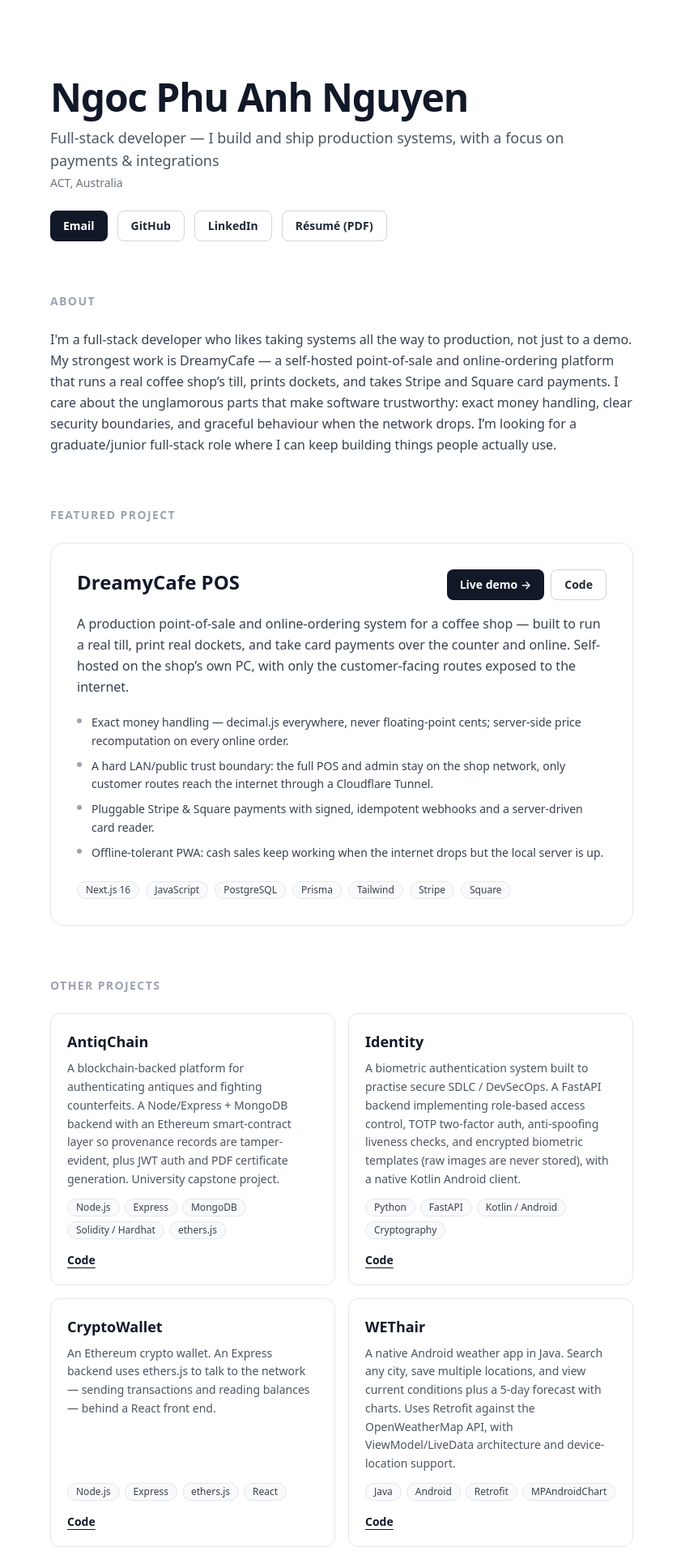
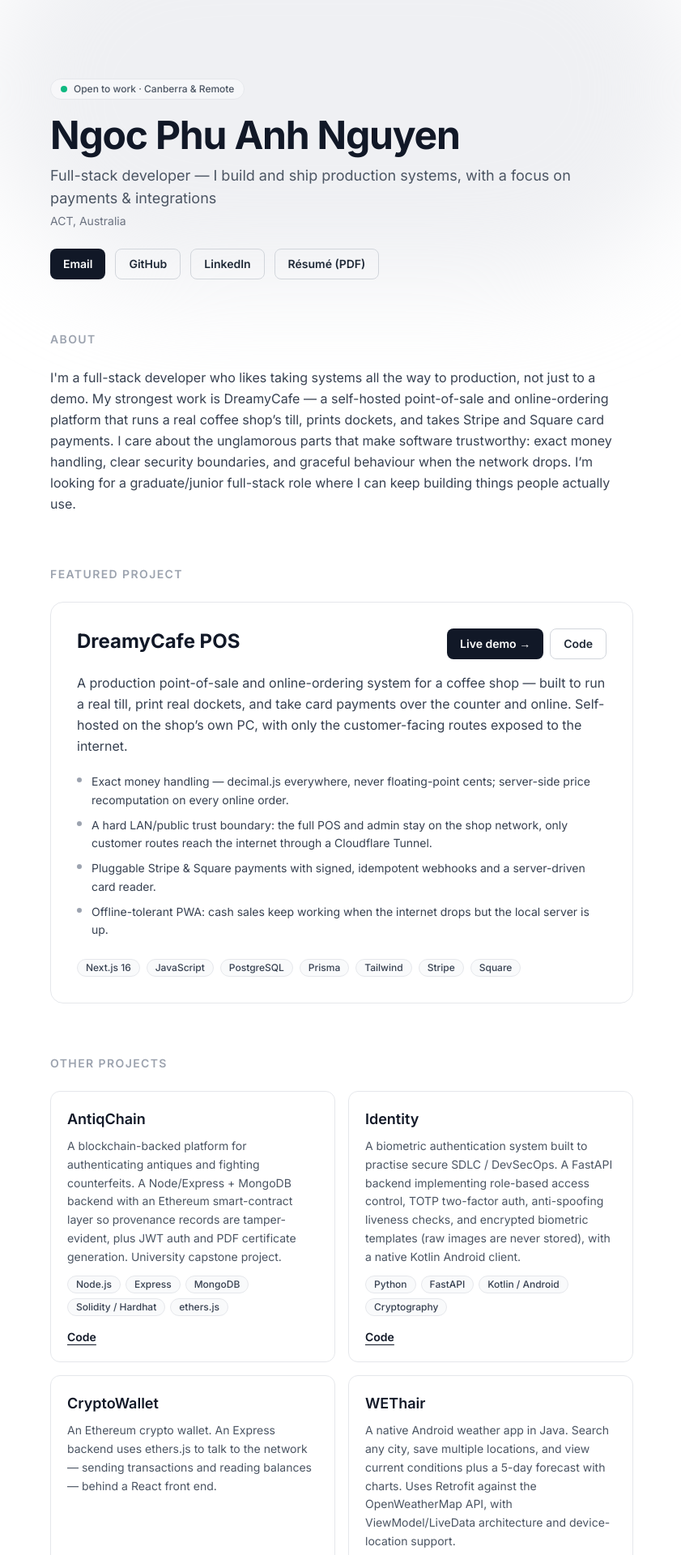
Before and after one commit to phuanh20001/portfolio, a Next.js app: page / in a window 1280 px wide. Shown: the top 1920 px of the page at 81% size, without its empty margins (218-1059 px from the left). Built offline with nearby package versions, Linux system fonts and the light colour scheme.

Commit message:
Add Reveal component for scroll animations and enhance EmailButton styles

```diff
--- a/src/app/EmailButton.js
+++ b/src/app/EmailButton.js
@@ -25,7 +25,7 @@ export default function EmailButton({ email }) {
       onClick={copy}
       title={copied ? 'Copied!' : email}
       aria-label={`Email ${email}`}
-      className="inline-flex items-center gap-1.5 rounded-lg bg-gray-900 dark:bg-white px-4 py-2 text-sm font-semibold text-white dark:text-gray-900 hover:opacity-90 transition"
+      className="inline-flex items-center gap-1.5 rounded-lg bg-gray-900 dark:bg-white px-4 py-2 text-sm font-semibold text-white dark:text-gray-900 hover:opacity-90 hover:-translate-y-0.5 transition focus-visible:outline-none focus-visible:ring-2 focus-visible:ring-gray-400 focus-visible:ring-offset-2 dark:focus-visible:ring-offset-gray-950"
     >
       {copied ? 'Copied!' : 'Email'}
     </a>
--- /dev/null
+++ b/src/app/Reveal.js
@@ -0,0 +1,44 @@
+'use client'
+
+import { useEffect, useRef, useState } from 'react'
+
+// Fades + lifts its children the first time they scroll into view. The hidden
+// start-state is gated behind a `.js` class on <html> (added in layout.js) so
+// visitors without JavaScript still see everything. Honours reduced-motion via
+// globals.css. `as` picks the wrapper tag; `delay` staggers grouped reveals.
+export default function Reveal({ children, className = '', delay = 0, as: Tag = 'div' }) {
+  const ref = useRef(null)
+  const [shown, setShown] = useState(false)
+
+  useEffect(() => {
+    const el = ref.current
+    if (!el) return
+    if (typeof IntersectionObserver === 'undefined') {
+      setShown(true)
+      return
+    }
+    const io = new IntersectionObserver(
+      (entries) => {
+        entries.forEach((e) => {
+          if (e.isIntersecting) {
+            setShown(true)
+            io.unobserve(e.target)
+          }
+        })
+      },
+      { rootMargin: '0px 0px -8% 0px', threshold: 0.1 },
+    )
+    io.observe(el)
+    return () => io.disconnect()
+  }, [])
+
+  return (
+    <Tag
+      ref={ref}
+      className={`reveal ${shown ? 'is-visible' : ''} ${className}`.trim()}
+      style={delay ? { animationDelay: `${delay}ms` } : undefined}
+    >
+      {children}
+    </Tag>
+  )
+}
--- a/src/app/globals.css
+++ b/src/app/globals.css
@@ -9,3 +9,37 @@ html {
 :root {
   color-scheme: light dark;
 }
+
+/* Scroll-reveal. Hidden state applies only when JS is present (the `.js` class
+   is added in layout.js), so no-JS visitors still see all content. */
+.js .reveal {
+  opacity: 0;
+  transform: translateY(18px);
+  will-change: opacity, transform;
+}
+.reveal.is-visible {
+  animation: reveal-up 0.7s cubic-bezier(0.16, 1, 0.3, 1) forwards;
+}
+@keyframes reveal-up {
+  to {
+    opacity: 1;
+    transform: none;
+  }
+}
+
+::selection {
+  background: rgba(148, 163, 184, 0.35);
+}
+
+@media (prefers-reduced-motion: reduce) {
+  html {
+    scroll-behavior: auto;
+  }
+  .js .reveal {
+    opacity: 1;
+    transform: none;
+  }
+  .reveal.is-visible {
+    animation: none;
+  }
+}
--- a/src/app/layout.js
+++ b/src/app/layout.js
@@ -1,5 +1,8 @@
 import './globals.css'
+import { Inter } from 'next/font/google'
 import { profile } from '@/data/profile'
+
+const inter = Inter({ subsets: ['latin'], display: 'swap', variable: '--font-inter' })
 
 export const metadata = {
   title: `${profile.name} — Portfolio`,
@@ -13,8 +16,9 @@ export const viewport = {
 
 export default function RootLayout({ children }) {
   return (
-    <html lang="en">
+    <html lang="en" className={inter.variable} suppressHydrationWarning>
       <body className="bg-white text-gray-900 dark:bg-gray-950 dark:text-gray-100 antialiased">
+        <script dangerouslySetInnerHTML={{ __html: "document.documentElement.classList.add('js')" }} />
         {children}
       </body>
     </html>
--- a/src/app/page.js
+++ b/src/app/page.js
@@ -1,5 +1,6 @@
 import { profile, featuredProject, otherProjects } from '@/data/profile'
 import EmailButton from './EmailButton'
+import Reveal from './Reveal'
 
 // A placeholder is any string still wrapped in [brackets]. We hide fields that
 // haven't been filled in yet so a half-edited profile never ships broken links.
@@ -18,6 +19,9 @@ function Chip({ children }) {
   )
 }
 
+const focusRing =
+  'focus-visible:outline-none focus-visible:ring-2 focus-visible:ring-gray-400 focus-visible:ring-offset-2 dark:focus-visible:ring-offset-gray-950'
+
 function LinkButton({ href, children, primary }) {
   if (!real(href)) return null
   return (
@@ -26,9 +30,11 @@ function LinkButton({ href, children, primary }) {
       target={href.startsWith('http') ? '_blank' : undefined}
       rel="noreferrer"
       className={
-        primary
-          ? 'inline-flex items-center gap-1.5 rounded-lg bg-gray-900 dark:bg-white px-4 py-2 text-sm font-semibold text-white dark:text-gray-900 hover:opacity-90 transition'
-          : 'inline-flex items-center gap-1.5 rounded-lg border border-gray-300 dark:border-gray-700 px-4 py-2 text-sm font-semibold text-gray-800 dark:text-gray-200 hover:bg-gray-50 dark:hover:bg-gray-900 transition'
+        (primary
+          ? 'bg-gray-900 dark:bg-white text-white dark:text-gray-900 hover:opacity-90'
+          : 'border border-gray-300 dark:border-gray-700 text-gray-800 dark:text-gray-200 hover:bg-gray-50 dark:hover:bg-gray-900') +
+        ' inline-flex items-center gap-1.5 rounded-lg px-4 py-2 text-sm font-semibold hover:-translate-y-0.5 transition ' +
+        focusRing
       }
     >
       {children}
@@ -39,10 +45,12 @@ function LinkButton({ href, children, primary }) {
 function Section({ id, title, children }) {
   return (
     <section id={id} className="mt-16 scroll-mt-8">
+      <Reveal>
         <h2 className="text-sm font-semibold uppercase tracking-widest text-gray-400 dark:text-gray-500 mb-6">
           {title}
         </h2>
         {children}
+      </Reveal>
     </section>
   )
 }
@@ -60,15 +68,37 @@ export default function Home() {
   )
 
   return (
-    <main className="mx-auto max-w-3xl px-6 py-16 sm:py-24">
+    <main className="relative mx-auto max-w-3xl px-6 py-16 sm:py-24">
+      {/* Subtle background glow — a neutral spotlight, no colour, behind everything. */}
+      <div aria-hidden className="pointer-events-none fixed inset-0 -z-10 overflow-hidden">
+        <div className="absolute -top-32 left-1/2 h-[480px] w-[880px] max-w-[140vw] -translate-x-1/2 rounded-full bg-gray-200/60 dark:bg-gray-800/25 blur-3xl" />
+      </div>
+
       {/* ── Hero ─────────────────────────────────────────────────────────── */}
       <header>
-        <h1 className="text-4xl sm:text-5xl font-bold tracking-tight">{profile.name}</h1>
+        <Reveal>
+          <span className="inline-flex items-center gap-2 rounded-full border border-gray-200 dark:border-gray-800 bg-gray-50/70 dark:bg-gray-900/50 px-3 py-1 text-xs font-medium text-gray-600 dark:text-gray-400 backdrop-blur-sm">
+            <span className="relative flex h-2 w-2">
+              <span className="absolute inline-flex h-full w-full animate-ping rounded-full bg-emerald-500 opacity-75" />
+              <span className="relative inline-flex h-2 w-2 rounded-full bg-emerald-500" />
+            </span>
+            Open to work · Canberra &amp; Remote
+          </span>
+        </Reveal>
+
+        <Reveal delay={80}>
+          <h1 className="mt-5 text-4xl sm:text-5xl font-bold tracking-tight">{profile.name}</h1>
+        </Reveal>
+        <Reveal delay={140}>
           <p className="mt-3 text-lg text-gray-600 dark:text-gray-400">{profile.tagline}</p>
+        </Reveal>
         {real(profile.location) && (
+          <Reveal delay={180}>
             <p className="mt-1 text-sm text-gray-500">{profile.location}</p>
+          </Reveal>
         )}
 
+        <Reveal delay={240}>
           <div className="mt-6 flex flex-wrap gap-3">
             {email && <EmailButton email={email} />}
             {github && <LinkButton href={github}>GitHub</LinkButton>}
@@ -76,6 +106,7 @@ export default function Home() {
             {website && <LinkButton href={website}>Website</LinkButton>}
             {resumePdf && <LinkButton href={resumePdf}>Résumé (PDF)</LinkButton>}
           </div>
+        </Reveal>
       </header>
 
       {/* ── About ────────────────────────────────────────────────────────── */}
@@ -89,7 +120,7 @@ export default function Home() {
 
       {/* ── Featured project: DreamyCafe ─────────────────────────────────── */}
       <Section id="featured" title="Featured Project">
-        <article className="rounded-2xl border border-gray-200 dark:border-gray-800 p-6 sm:p-8">
+        <article className="group rounded-2xl border border-gray-200 dark:border-gray-800 p-6 sm:p-8 transition duration-300 hover:border-gray-300 dark:hover:border-gray-700 hover:shadow-lg hover:shadow-gray-200/60 dark:hover:shadow-black/40">
           <div className="flex items-start justify-between gap-4 flex-wrap">
             <h3 className="text-2xl font-bold">{featuredProject.name}</h3>
             <div className="flex gap-2">
@@ -126,7 +157,7 @@ export default function Home() {
             {shownOthers.map((p, i) => (
               <article
                 key={i}
-                className="rounded-xl border border-gray-200 dark:border-gray-800 p-5 flex flex-col"
+                className="group rounded-xl border border-gray-200 dark:border-gray-800 p-5 flex flex-col transition duration-300 hover:border-gray-300 dark:hover:border-gray-700 hover:-translate-y-1 hover:shadow-md hover:shadow-gray-200/60 dark:hover:shadow-black/40"
               >
                 <h3 className="text-lg font-semibold">{p.name}</h3>
                 {real(p.blurb) && (
@@ -143,12 +174,12 @@ export default function Home() {
                 )}
                 <div className="mt-4 flex items-center gap-3 text-sm">
                   {real(p.demoUrl) && (
-                    <a href={p.demoUrl} target="_blank" rel="noreferrer" className="font-semibold underline underline-offset-4">
+                    <a href={p.demoUrl} target="_blank" rel="noreferrer" className="font-semibold underline underline-offset-4 hover:text-gray-500 dark:hover:text-gray-400 transition">
                       Demo
                     </a>
                   )}
                   {real(p.repoUrl) && (
-                    <a href={p.repoUrl} target="_blank" rel="noreferrer" className="font-semibold underline underline-offset-4">
+                    <a href={p.repoUrl} target="_blank" rel="noreferrer" className="font-semibold underline underline-offset-4 hover:text-gray-500 dark:hover:text-gray-400 transition">
                       Code
                     </a>
                   )}
@@ -230,12 +261,12 @@ export default function Home() {
       )}
 
       {/* ── Footer ───────────────────────────────────────────────────────── */}
-      <footer className="mt-20 border-t border-gray-200 dark:border-gray-800 pt-8 text-sm text-gray-500 flex flex-wrap items-center gap-x-6 gap-y-2">
+      <Reveal as="footer" className="mt-20 border-t border-gray-200 dark:border-gray-800 pt-8 text-sm text-gray-500 flex flex-wrap items-center gap-x-6 gap-y-2">
         <span>© {new Date().getFullYear()} {profile.name}</span>
-        {email && <a href={`mailto:${email}`} className="hover:text-gray-900 dark:hover:text-gray-200">{email}</a>}
-        {github && <a href={github} target="_blank" rel="noreferrer" className="hover:text-gray-900 dark:hover:text-gray-200">GitHub</a>}
-        {linkedin && <a href={linkedin} target="_blank" rel="noreferrer" className="hover:text-gray-900 dark:hover:text-gray-200">LinkedIn</a>}
-      </footer>
+        {email && <a href={`mailto:${email}`} className="hover:text-gray-900 dark:hover:text-gray-200 transition">{email}</a>}
+        {github && <a href={github} target="_blank" rel="noreferrer" className="hover:text-gray-900 dark:hover:text-gray-200 transition">GitHub</a>}
+        {linkedin && <a href={linkedin} target="_blank" rel="noreferrer" className="hover:text-gray-900 dark:hover:text-gray-200 transition">LinkedIn</a>}
+      </Reveal>
     </main>
   )
 }
--- a/tailwind.config.js
+++ b/tailwind.config.js
@@ -5,7 +5,7 @@ module.exports = {
   theme: {
     extend: {
       fontFamily: {
-        sans: ['ui-sans-serif', 'system-ui', '-apple-system', 'Segoe UI', 'Roboto', 'Helvetica', 'Arial', 'sans-serif'],
+        sans: ['var(--font-inter)', 'ui-sans-serif', 'system-ui', '-apple-system', 'Segoe UI', 'Roboto', 'Helvetica', 'Arial', 'sans-serif'],
         mono: ['ui-monospace', 'SFMono-Regular', 'Menlo', 'Consolas', 'monospace'],
       },
     },
```
Lines whose indentation alone changed are shown as unchanged.
